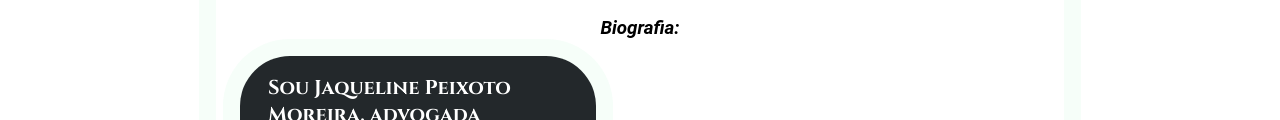
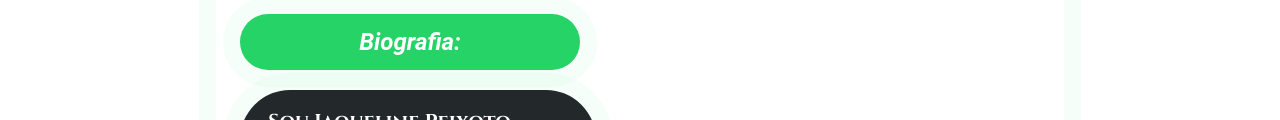
Before and after one commit to jonassramos/site.jaque, a plain HTML site: page index.html in a window 1280 px wide. Shown: the part 2194-2314 px from the top of the page. Drawn offline with Linux system fonts and the light colour scheme.

Commit message:
ajste fino

```diff
--- a/index.html
+++ b/index.html
@@ -95,7 +95,7 @@
 
     <!-- Biografia -->
     <section id="Biografia">
-      <h3><em>Biografia:</em></h3>
+      <h2><em>Biografia:</em></h2>
       <p>
         Sou Jaqueline Peixoto Moreira, advogada especializada em Direito de Família e Inventários, e pós-graduanda pela FMP. Cresci entre advogados — o Direito faz parte da minha história. Atuo com empatia, técnica e dedicação para proteger o que há de mais importante: os vínculos familiares.
       </p>
```
